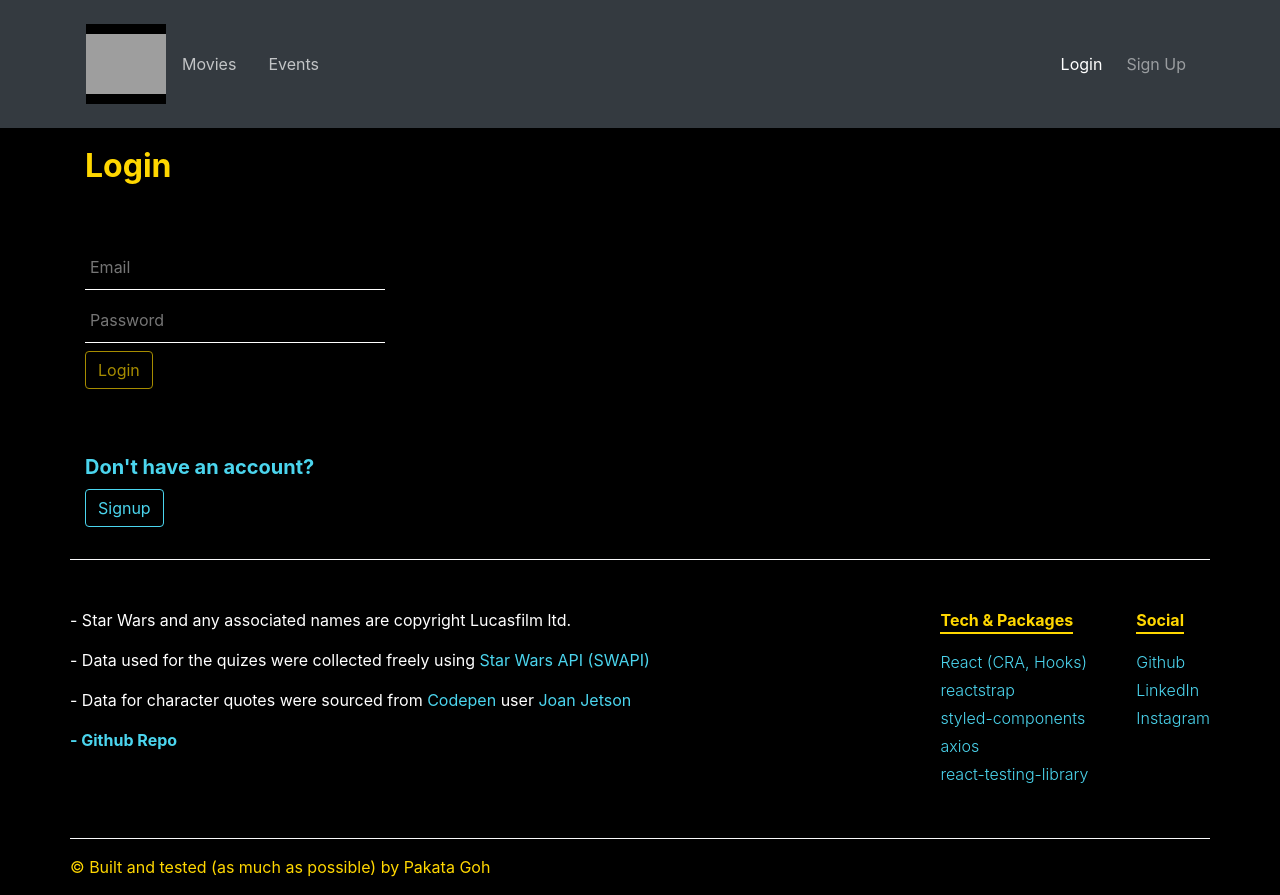
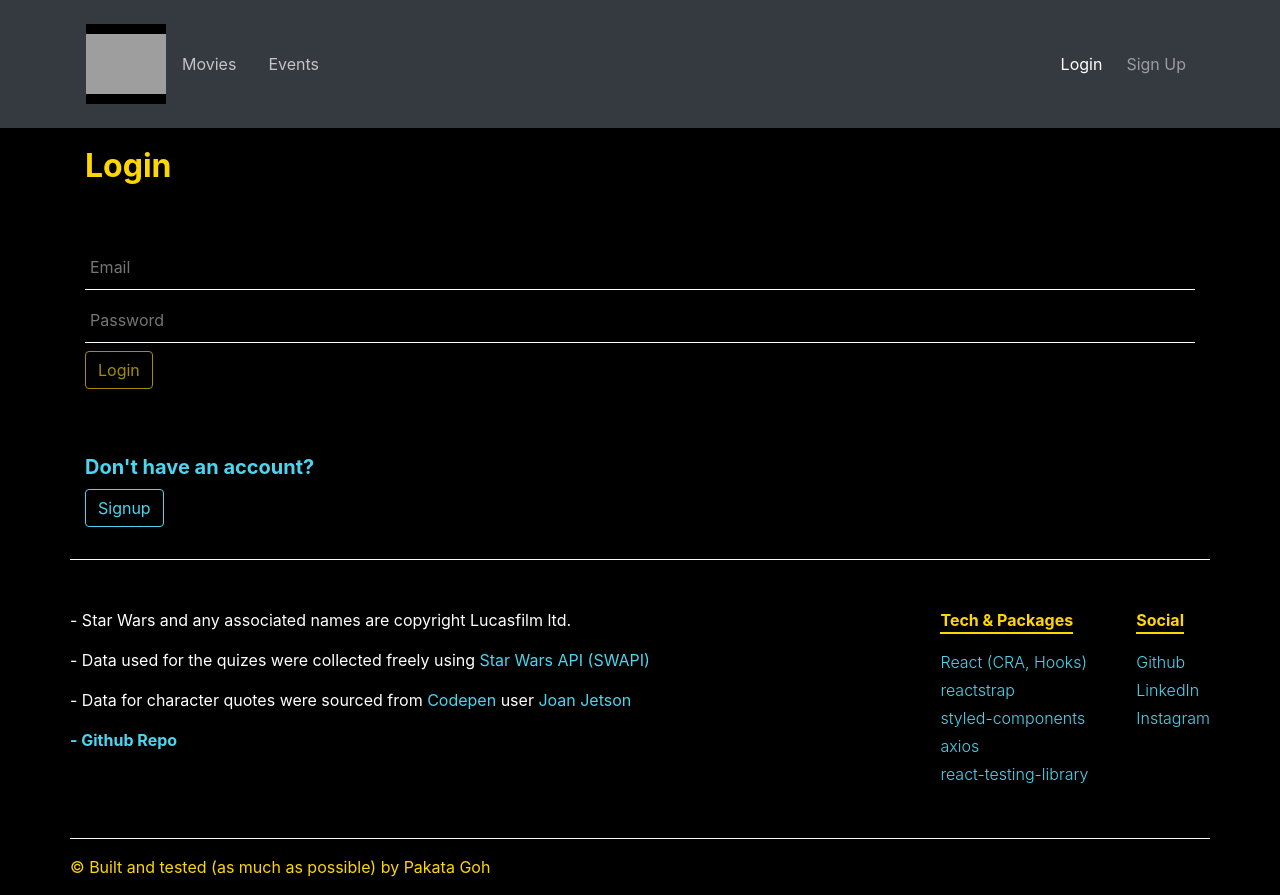
Before and after one commit to pakatagoh/star-wars-crazy-client, a React (Create React App) app: page /login in a window 1280 px wide. Built offline with nearby package versions, Linux system fonts and the light colour scheme; grey boxes are pictures that could not be loaded.

Commit message:
rename maxWidth to lowerCase

```diff
--- a/src/pages/LoginPage/LoginPage.jsx
+++ b/src/pages/LoginPage/LoginPage.jsx
@@ -70,7 +70,7 @@ const LoginPage = props => {
                         name={field.name}
                         placeholder={field.placeholder}
                         margin={2}
-                        maxWidth={300}
+                        maxwidth={300}
                       />
                     ))}
                     <ButtonYellow type="submit" disabled={!isValid || isSubmitting}>
```
